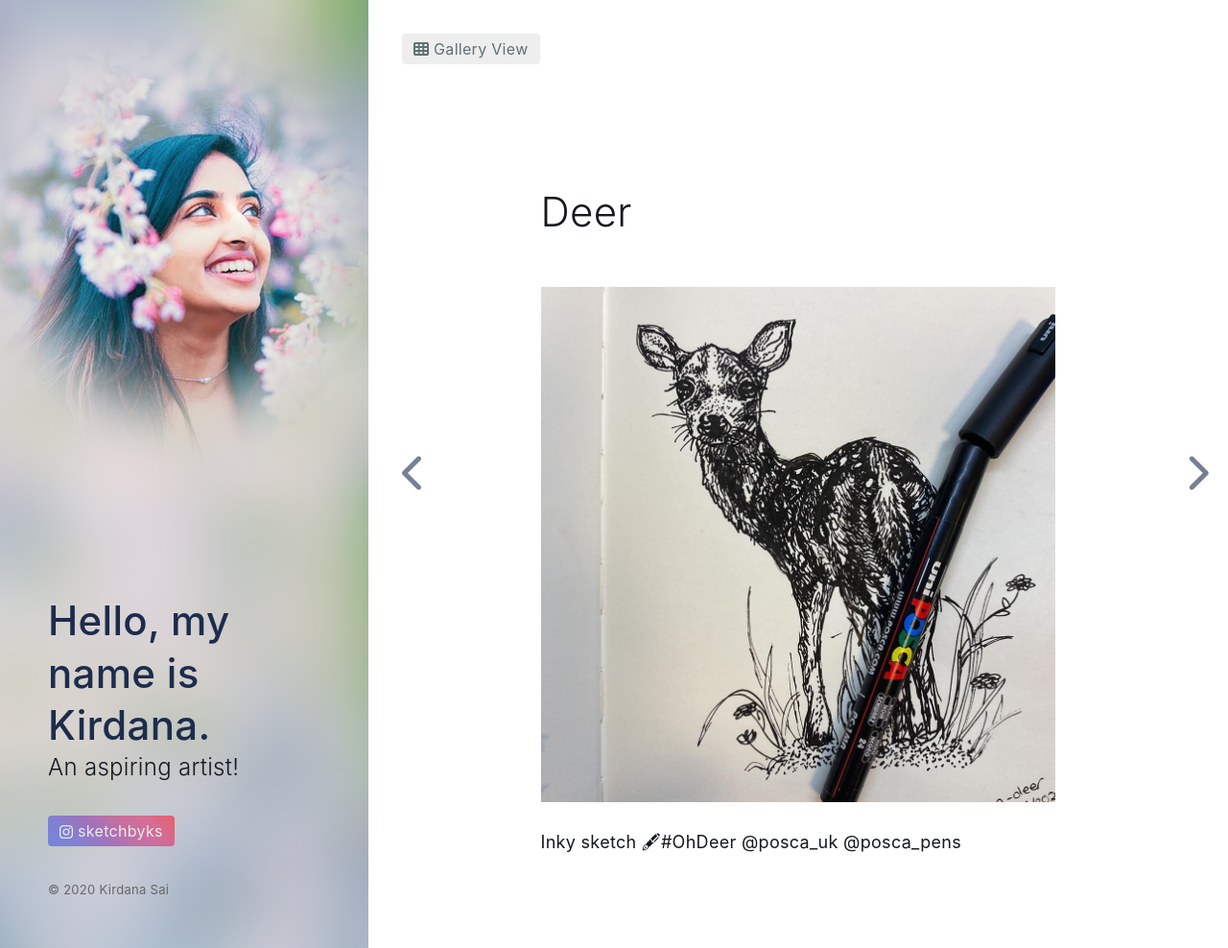
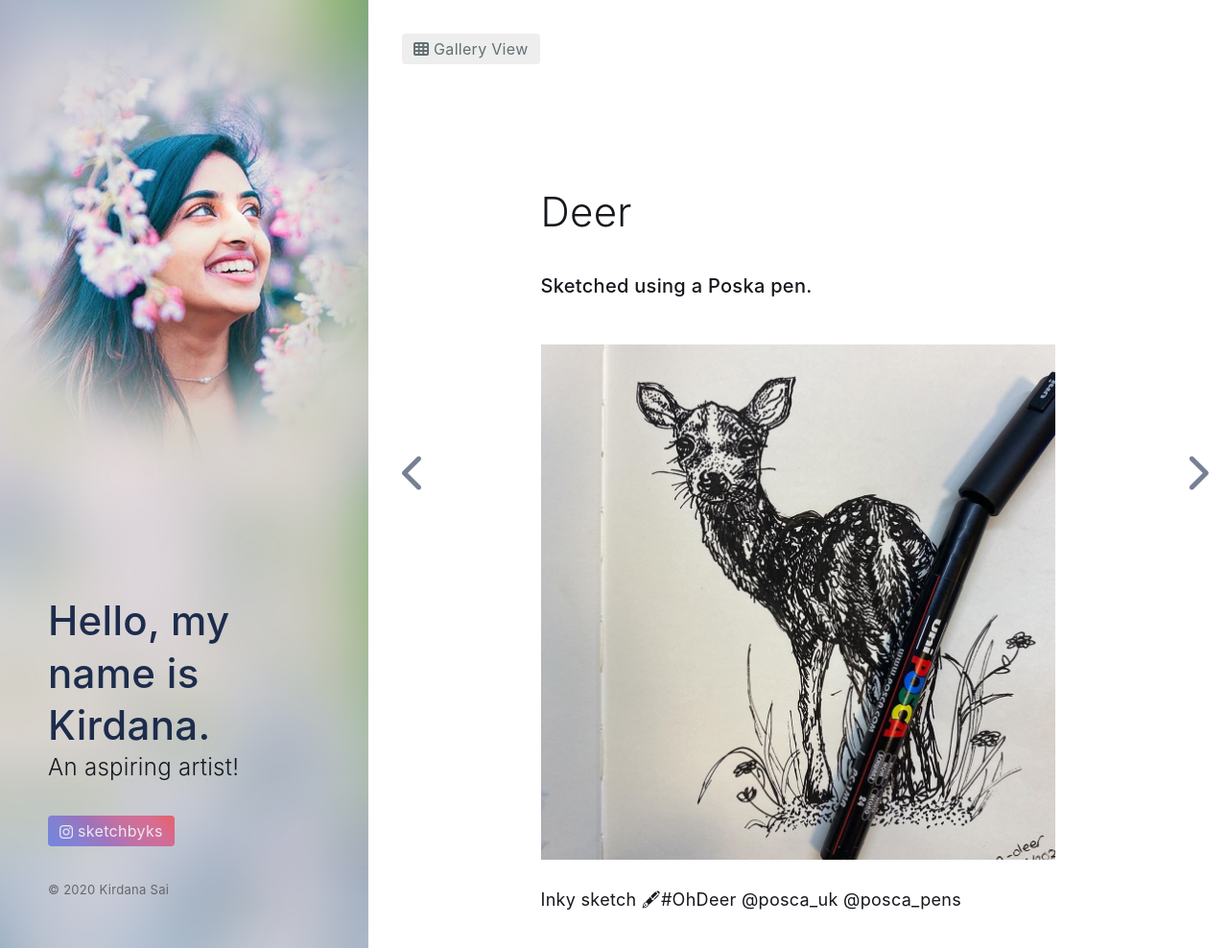
Before and after one commit to kirdanasai/kirdanasai.github.io, a Jekyll site: the page built from _art/deer.md, in a window 1280 px wide and 988 px high. Shown: the whole window at 96% size. Built offline with Jekyll 4.4.1, drawn with Linux system fonts in a browser that asks for light colours; nearby versions of some CDN libraries.

Commit message:
Update deer.md

```diff
--- a/_art/deer.md
+++ b/_art/deer.md
@@ -1,7 +1,7 @@
 ---
 layout: art
 title: Deer
-tagline: #OhDeer
+tagline: Sketched using a Poska pen.
 image: 14.jpg
 ---
 Inky sketch 🖋#OhDeer @posca_uk @posca_pens
```
